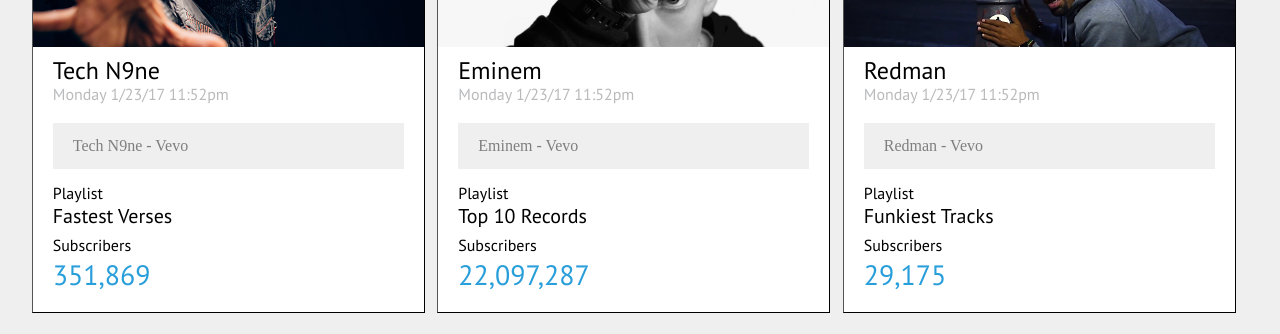
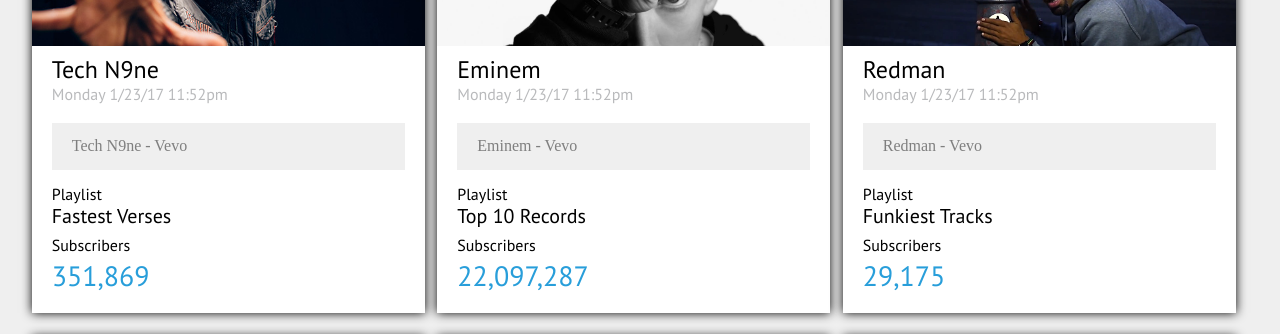
Before and after one commit to Kalikoze/tr-comp-challenge-2, a plain HTML site: page index.html in a window 1280 px wide. Shown: the part 380-714 px from the top of the page. Drawn offline with Linux system fonts and the light colour scheme.

Commit message:
Add box shadow

```diff
--- a/styles.css
+++ b/styles.css
@@ -149,7 +149,7 @@ article section {
 
 article {
   background-color: white;
-  border: 1px outset black;
+  box-shadow: 0 0 10px #000000;
   display: flex;
   flex-wrap: wrap;
   height: 50vh;
```
